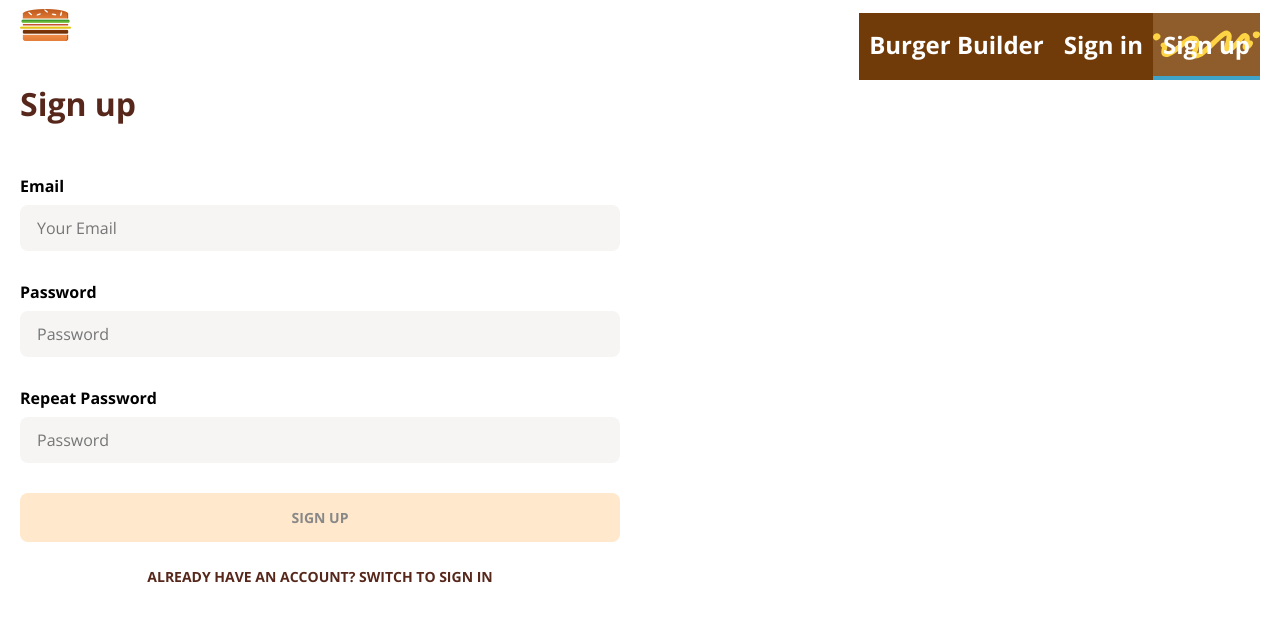
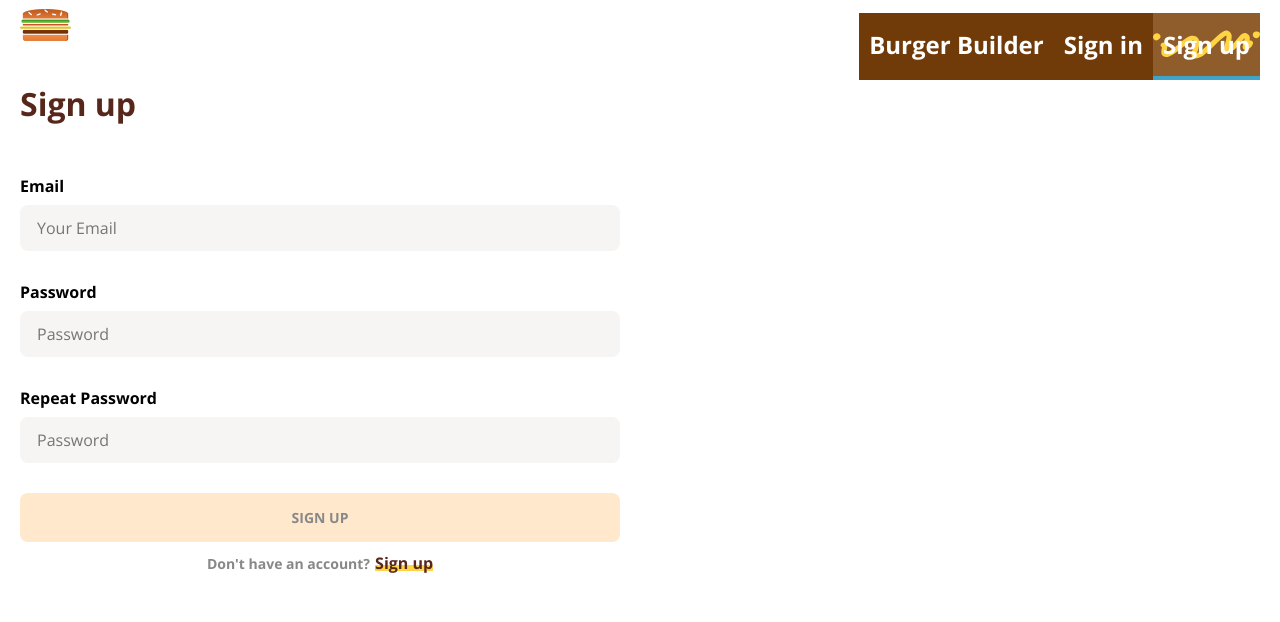
Before and after one commit to jrvasol/react-burger-builder, a React app: page /signup in a window 1280 px wide. Shown: the top 622 px of the page. Built offline with nearby package versions, Linux system fonts and the light colour scheme.

Commit message:
add autoclose on nav click; update signin/signup switch button

```diff
--- a/src/components/Layout/Layout.js
+++ b/src/components/Layout/Layout.js
@@ -37,7 +37,7 @@ const Layout = (props) => {
                 isOpen={sideDrawerIsOpen}
                 closeTimeoutMS={100}
                 onRequestClose={closeSideDrawer}>
-                <SideDrawer></SideDrawer>
+                <SideDrawer closeSideDrawer={closeSideDrawer}></SideDrawer>
             </Modal>
         </Aux>
     )
--- a/src/components/Navigation/NavigationItems/NavigationItem/NavigationItem.js
+++ b/src/components/Navigation/NavigationItems/NavigationItem/NavigationItem.js
@@ -3,7 +3,7 @@ import {NavLink} from 'react-router-dom';
 import styles from './NavigationItem.module.css';
 
 const NavigationItem = (props) => (
-    <li className={styles['nav-item']}>
+    <li className={styles['nav-item']} onClick={props.closeSideDrawer}>
         <NavLink exact={props.exact} to={props.link} activeClassName={styles['active']}>
             { props.children }
         </NavLink>
--- a/src/components/Navigation/NavigationItems/NavigationItems.js
+++ b/src/components/Navigation/NavigationItems/NavigationItems.js
@@ -7,10 +7,10 @@ import styles from './NavigationItems.module.css';
 const NavigationItems = (props) => {
     return (
         <ul className={styles['nav-item-container']}>
-            <NavigationItem link="/" exact={true}>Burger Builder</NavigationItem>
-            {props.isAuthenticated ? <NavigationItem link="/my-orders">My Orders</NavigationItem> : null}
-            {props.isAuthenticated ? <NavigationItem link="/logout">Sign out</NavigationItem> : <NavigationItem link="/signin">Sign in</NavigationItem>}
-            {!props.isAuthenticated ? <NavigationItem link="/signup">Sign up</NavigationItem> : null}
+            <NavigationItem closeSideDrawer={props.closeSideDrawer} link="/" exact={true}>Burger Builder</NavigationItem>
+            {props.isAuthenticated ? <NavigationItem closeSideDrawer={props.closeSideDrawer} link="/my-orders">My Orders</NavigationItem> : null}
+            {props.isAuthenticated ? <NavigationItem link="/logout">Sign out</NavigationItem> : <NavigationItem closeSideDrawer={props.closeSideDrawer} link="/signin">Sign in</NavigationItem>}
+            {!props.isAuthenticated ? <NavigationItem closeSideDrawer={props.closeSideDrawer} link="/signup">Sign up</NavigationItem> : null}
         </ul>
     )
 }
--- a/src/components/Navigation/SideDrawer/SideDrawer.js
+++ b/src/components/Navigation/SideDrawer/SideDrawer.js
@@ -11,7 +11,7 @@ const SideDrawer = (props) => {
                 <Logo/>
             </div>
             <nav>
-                <NavigationItems></NavigationItems>
+                <NavigationItems closeSideDrawer={props.closeSideDrawer}></NavigationItems>
             </nav>
         </div>
     )
--- a/src/containers/Auth/Auth.js
+++ b/src/containers/Auth/Auth.js
@@ -1,6 +1,6 @@
 import React from 'react';
 import {connect} from 'react-redux';
-import {Redirect} from 'react-router-dom';
+import {Redirect, NavLink} from 'react-router-dom';
 import {useForm} from 'react-hook-form';
 
 import styles from './Auth.module.css';
@@ -86,7 +86,9 @@ export const Auth = (props) => {
                 </div>
             </form>
 
-            <Button btnType="plain" classes="block">Don't have an account? Switch to sign up</Button>
+            <div className={styles['switch-container']}>
+                <p className={styles['switch-text']}>Don't have an account?</p> <NavLink to="signup">Sign up</NavLink>
+            </div>
         </div>
     )
 }
--- a/src/containers/Auth/Auth.module.css
+++ b/src/containers/Auth/Auth.module.css
@@ -12,3 +12,42 @@
 .form-btn-container {
     text-align: center;
 }
+
+.switch-container {
+    width: 100%;
+    display: flex;
+    align-items: center;
+    justify-content: center;
+}
+
+.switch-text {
+    margin: 0;
+    margin-right: 5px;
+    color: #888;
+    font-weight: 700;
+    font-size: 14px;
+}
+
+.switch-container a {
+    font-size: 16px;
+    font-weight: 700;
+    color: #57271B;
+    text-decoration: none;
+    position: relative
+}
+
+.switch-container a:before {
+    content: '';
+    width: 100%;
+    height: 6px;
+    position: absolute;
+    background-color: #fed445;
+    bottom: 3px;
+    right: 0;
+    z-index: -1;
+    transition: bottom .10s ease-in;
+}
+
+.switch-container a:hover::before {
+    bottom: -8px;
+}
--- a/src/containers/Auth/Signup/Signup.js
+++ b/src/containers/Auth/Signup/Signup.js
@@ -1,6 +1,6 @@
 import React from 'react';
 import {connect} from 'react-redux';
-import {Redirect} from 'react-router-dom';
+import {Redirect, NavLink} from 'react-router-dom';
 import {useForm} from 'react-hook-form';
 
 import styles from '../Auth.module.css';
@@ -105,7 +105,9 @@ export const Signup = (props) => {
                 </div>
             </form>
 
-            <Button btnType="plain" classes="block">Already have an account? Switch to Sign in</Button>
+            <div className={styles['switch-container']}>
+                <p className={styles['switch-text']}>Don't have an account?</p> <NavLink to="signin">Sign up</NavLink>
+            </div>
         </div>
     );
 }
```
